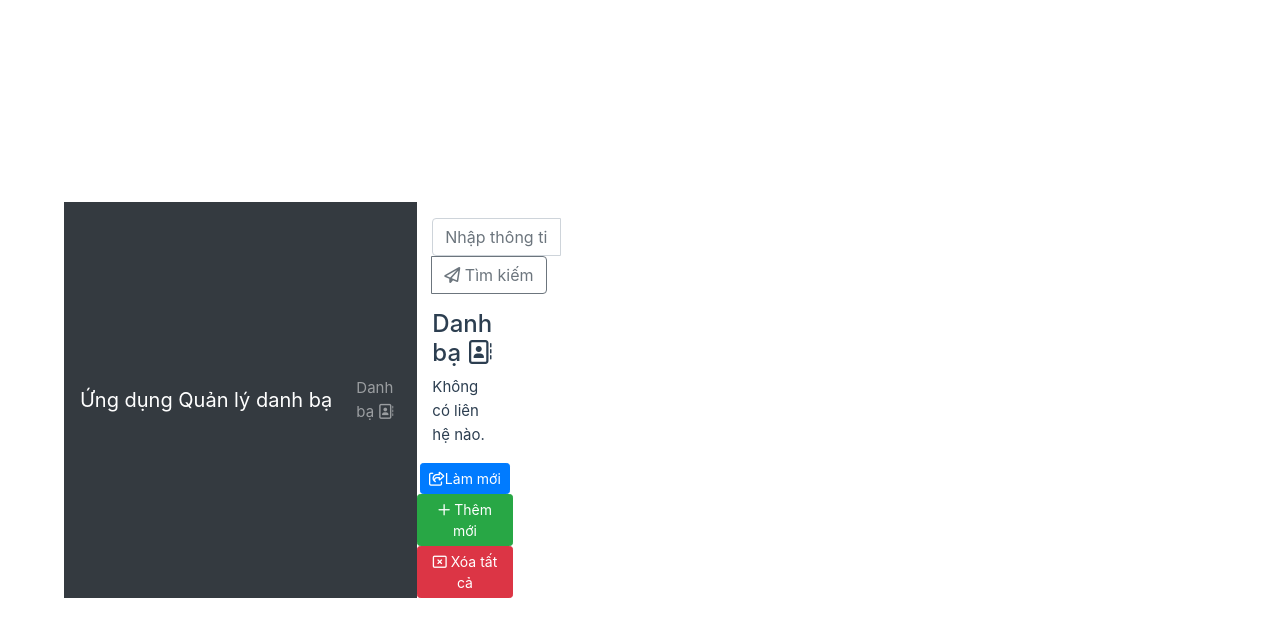
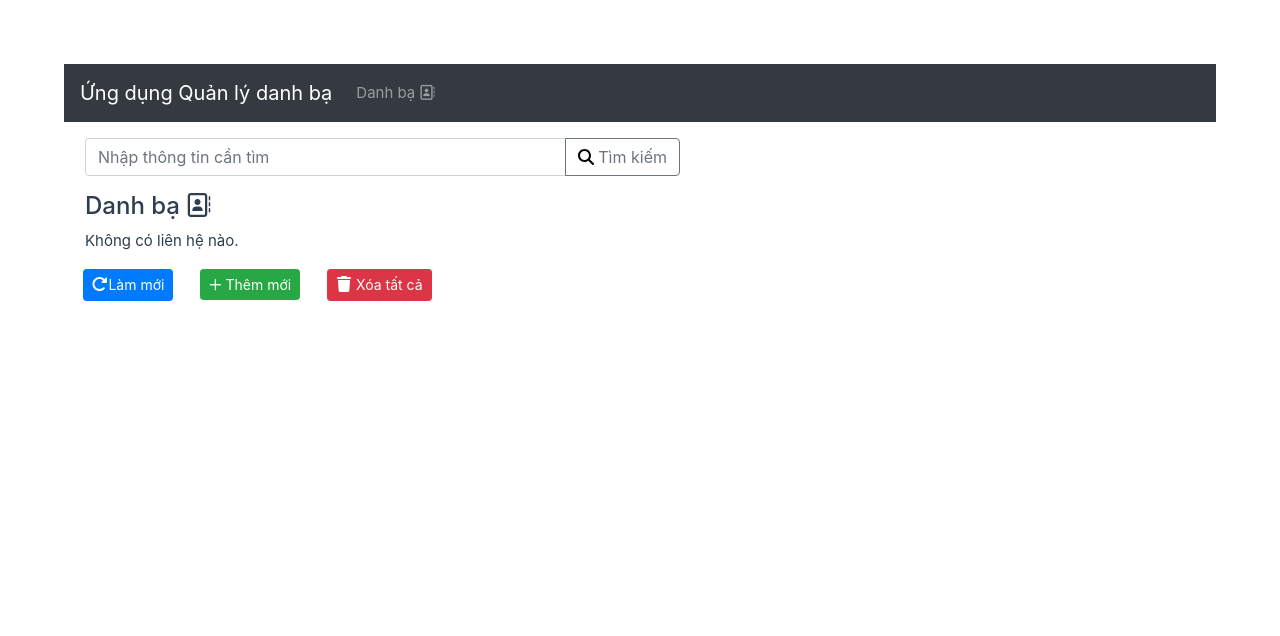
Before and after one commit to Nhuttruong61/B1910170_NguyenNhutTruong_CT449-05_front-end, a Vue app: page / in a window 1280 px wide. Shown: the top 636 px of the page. Built offline with nearby package versions, Linux system fonts and the light colour scheme; no server answers.

Commit message:
sua loi icon va giao dien

```diff
--- a/src/assets/main.css
+++ b/src/assets/main.css
@@ -1,4 +1,4 @@
-@import './base.css';
+@import "./base.css";
 
 #app {
   max-width: 1280px;
@@ -22,7 +22,7 @@ a,
 }
 
 @media (min-width: 1024px) {
-  body {
+  /* body {
     display: flex;
     place-items: center;
   }
@@ -31,5 +31,5 @@ a,
     display: grid;
     grid-template-columns: 1fr 1fr;
     padding: 0 2rem;
-  }
+  } */
 }
--- a/src/components/ContactCard.vue
+++ b/src/components/ContactCard.vue
@@ -26,6 +26,7 @@ export default {
         <div class="p-1">
             <strong>Liên hệ yêu thích:&nbsp;</strong>
             <i v-if="contact.favorite" class="fa fa-check-circle"></i>
+
             <i v-else class="fa fa-minus-square"></i>
         </div>
     </div>
--- a/src/components/InputSearch.vue
+++ b/src/components/InputSearch.vue
@@ -17,22 +17,28 @@ export default {
 
 <template>
     <div class="input-group">
-    <input
-        type="text"
-        class="form-control"
-        placeholder="Nhập thông tin cần tìm"
-        :value="modelValue"
-        @input="updateModelValue"
-        @keyup.enter="submit"
-    />
+        <input type="text" class="form-control" placeholder="Nhập thông tin cần tìm" :value="modelValue"
+            @input="updateModelValue" @keyup.enter="submit" />
         <div class="input-group-append">
-            <button
-                class="btn btn-outline-secondary"
-                type="button"
-                @click="submit"
-            >
-                <i class="fa fa-paper-plane"></i> Tìm kiếm
+            <button class="btn btn-outline-secondary" type="button" @click="submit">
+                <svg xmlns="http://www.w3.org/2000/svg"
+                    viewBox="0 0 512 512"><!--! Font Awesome Pro 6.3.0 by @fontawesome - https://fontawesome.com License - https://fontawesome.com/license (Commercial License) Copyright 2023 Fonticons, Inc. -->
+                    <path
+                        d="M416 208c0 45.9-14.9 88.3-40 122.7L502.6 457.4c12.5 12.5 12.5 32.8 0 45.3s-32.8 12.5-45.3 0L330.7 376c-34.4 25.2-76.8 40-122.7 40C93.1 416 0 322.9 0 208S93.1 0 208 0S416 93.1 416 208zM208 352a144 144 0 1 0 0-288 144 144 0 1 0 0 288z" />
+                </svg> Tìm kiếm
+
             </button>
         </div>
     </div>
 </template>
+
+<style>
+svg {
+    overflow: hidden;
+    vertical-align: middle;
+    display: inline-block;
+    width: 16px;
+    margin-bottom: 4px;
+    height: 16px;
+}
+</style>
--- a/src/views/ContactBook.vue
+++ b/src/views/ContactBook.vue
@@ -12,13 +12,21 @@
             <p v-else>Không có liên hệ nào.</p>
             <div class="mt-3 row justify-content-around align-items-center">
                 <button class="btn btn-sm btn-primary" @click="refreshList()">
-                    <i class="fa fa-share-square"></i>Làm mới
+                    <i><svg xmlns="http://www.w3.org/2000/svg" fill="#fff"
+                            viewBox="0 0 512 512"><!--! Font Awesome Pro 6.3.0 by @fontawesome - https://fontawesome.com License - https://fontawesome.com/license (Commercial License) Copyright 2023 Fonticons, Inc. -->
+                            <path
+                                d="M447.5 224H456c13.3 0 24-10.7 24-24V72c0-9.7-5.8-18.5-14.8-22.2s-19.3-1.7-26.2 5.2L397.4 96.6c-87.6-86.5-228.7-86.2-315.8 1c-87.5 87.5-87.5 229.3 0 316.8s229.3 87.5 316.8 0c12.5-12.5 12.5-32.8 0-45.3s-32.8-12.5-45.3 0c-62.5 62.5-163.8 62.5-226.3 0s-62.5-163.8 0-226.3c62.2-62.2 162.7-62.5 225.3-1L311 183c-6.9 6.9-8.9 17.2-5.2 26.2s12.5 14.8 22.2 14.8H447.5z" />
+                        </svg></i>Làm mới
                 </button>
                 <button class="btn btn-sm btn-success" @click="goToAddContact">
                     <i class="fas fa-plus"></i> Thêm mới
                 </button>
                 <button class="btn btn-sm btn-danger" @click="removeAllContacts">
-                    <i class="fa fa-window-close"></i> Xóa tất cả
+                    <i><svg xmlns="http://www.w3.org/2000/svg" fill="#fff"
+                            viewBox="0 0 448 512"><!--! Font Awesome Pro 6.3.0 by @fontawesome - https://fontawesome.com License - https://fontawesome.com/license (Commercial License) Copyright 2023 Fonticons, Inc. -->
+                            <path
+                                d="M135.2 17.7L128 32H32C14.3 32 0 46.3 0 64S14.3 96 32 96H416c17.7 0 32-14.3 32-32s-14.3-32-32-32H320l-7.2-14.3C307.4 6.8 296.3 0 284.2 0H163.8c-12.1 0-23.2 6.8-28.6 17.7zM416 128H32L53.2 467c1.6 25.3 22.6 45 47.9 45H346.9c25.3 0 46.3-19.7 47.9-45L416 128z" />
+                        </svg></i> Xóa tất cả
                 </button>
             </div>
         </div>
@@ -125,5 +133,4 @@ export default {
 .page {
     text-align: left;
     max-width: 750px;
-}
-</style>
+}</style>
```
